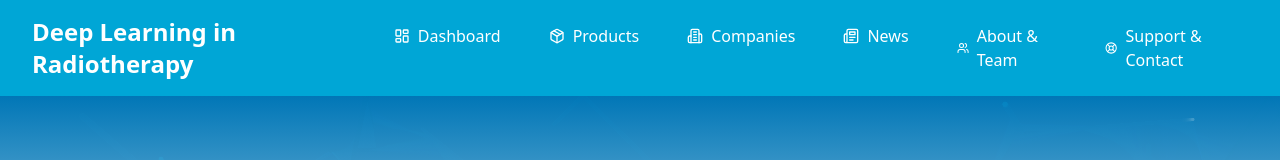
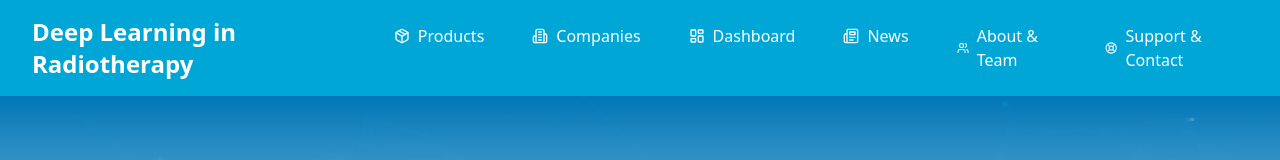
Before and after one commit to DLinRT-eu/website, a React (Vite) app: page / in a window 1280 px wide. Shown: the top 160 px of the page. Built offline with nearby package versions, Linux system fonts and the light colour scheme.

Commit message:
Rearrange header navigation
Move the dashboard link in the header after products and companies.

```diff
--- a/src/components/Header.tsx
+++ b/src/components/Header.tsx
@@ -1,3 +1,4 @@
+
 import { Link } from 'react-router-dom';
 import { Package, Building2, Newspaper, Users, LifeBuoy, LayoutDashboard } from 'lucide-react';
 
@@ -17,12 +18,6 @@ const Header = () => {
         <nav className="hidden md:flex">
           <ul className="flex space-x-4">
             <li>
-              <Link to="/dashboard" className="flex items-center px-4 py-2 hover:text-white/90">
-                <LayoutDashboard className="w-4 h-4 mr-2" />
-                Dashboard
-              </Link>
-            </li>
-            <li>
               <Link to="/products" className="flex items-center px-4 py-2 hover:text-white/90">
                 <Package className="w-4 h-4 mr-2" />
                 Products
@@ -32,6 +27,12 @@ const Header = () => {
               <Link to="/companies" className="flex items-center px-4 py-2 hover:text-white/90">
                 <Building2 className="w-4 h-4 mr-2" />
                 Companies
+              </Link>
+            </li>
+            <li>
+              <Link to="/dashboard" className="flex items-center px-4 py-2 hover:text-white/90">
+                <LayoutDashboard className="w-4 h-4 mr-2" />
+                Dashboard
               </Link>
             </li>
             <li>
```
